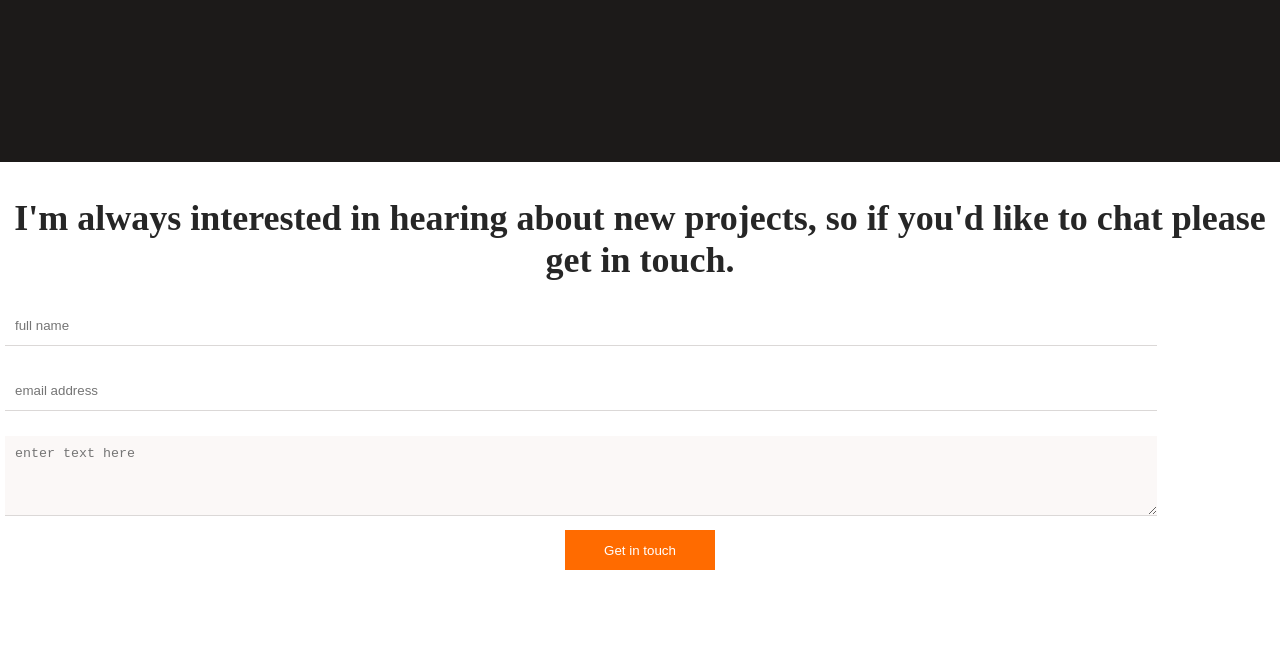
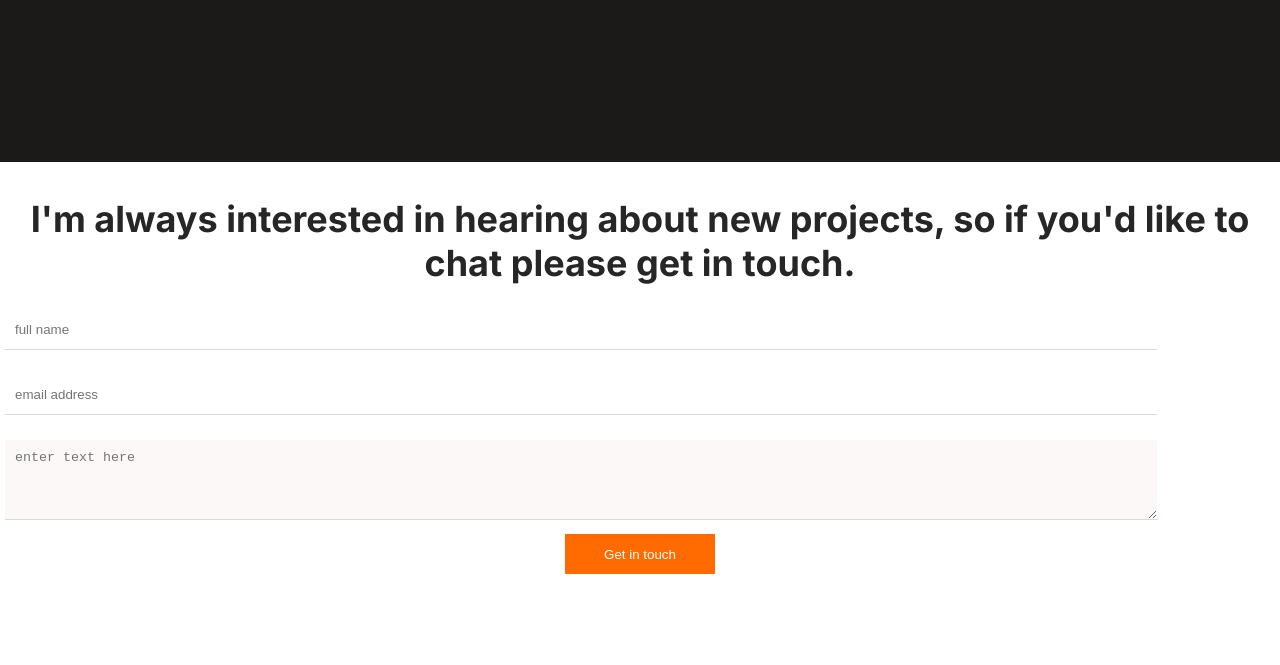
Before and after one commit to Ibizugbe/contact-form-crt, a website: page index.html in a window 1280 px wide. Shown: the part 6545-7210 px from the top of the page. Drawn offline with Linux system fonts and the light colour scheme.

Commit message:
Change font family of contact header.

```diff
--- a/css/main.css
+++ b/css/main.css
@@ -349,6 +349,7 @@ li {
 
 .contact-header {
   font-size: 36px;
+  font-family: inter, sans-serif;
   color: #262626;
   text-align: center;
   padding: 5px 10px 5px 10px;
```
